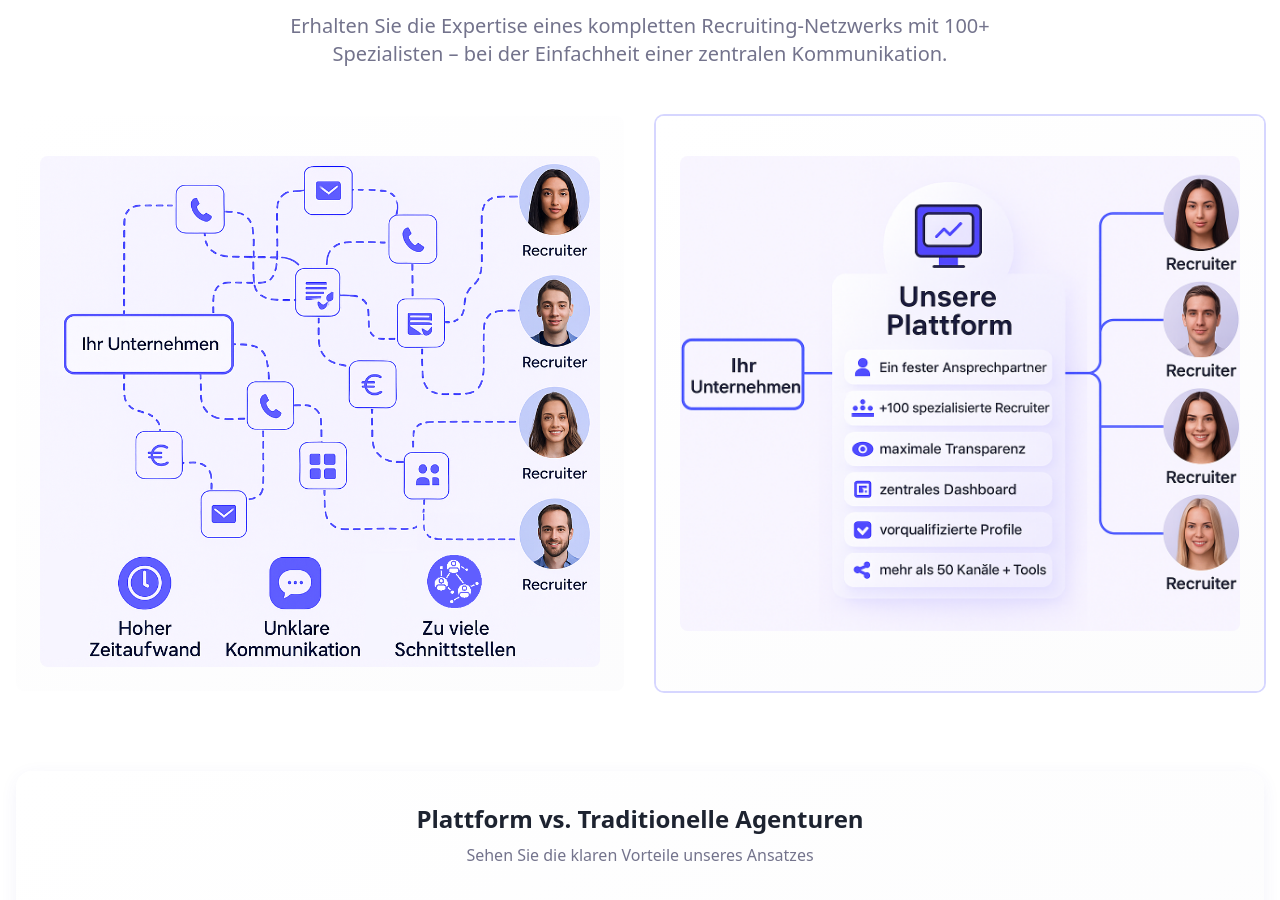
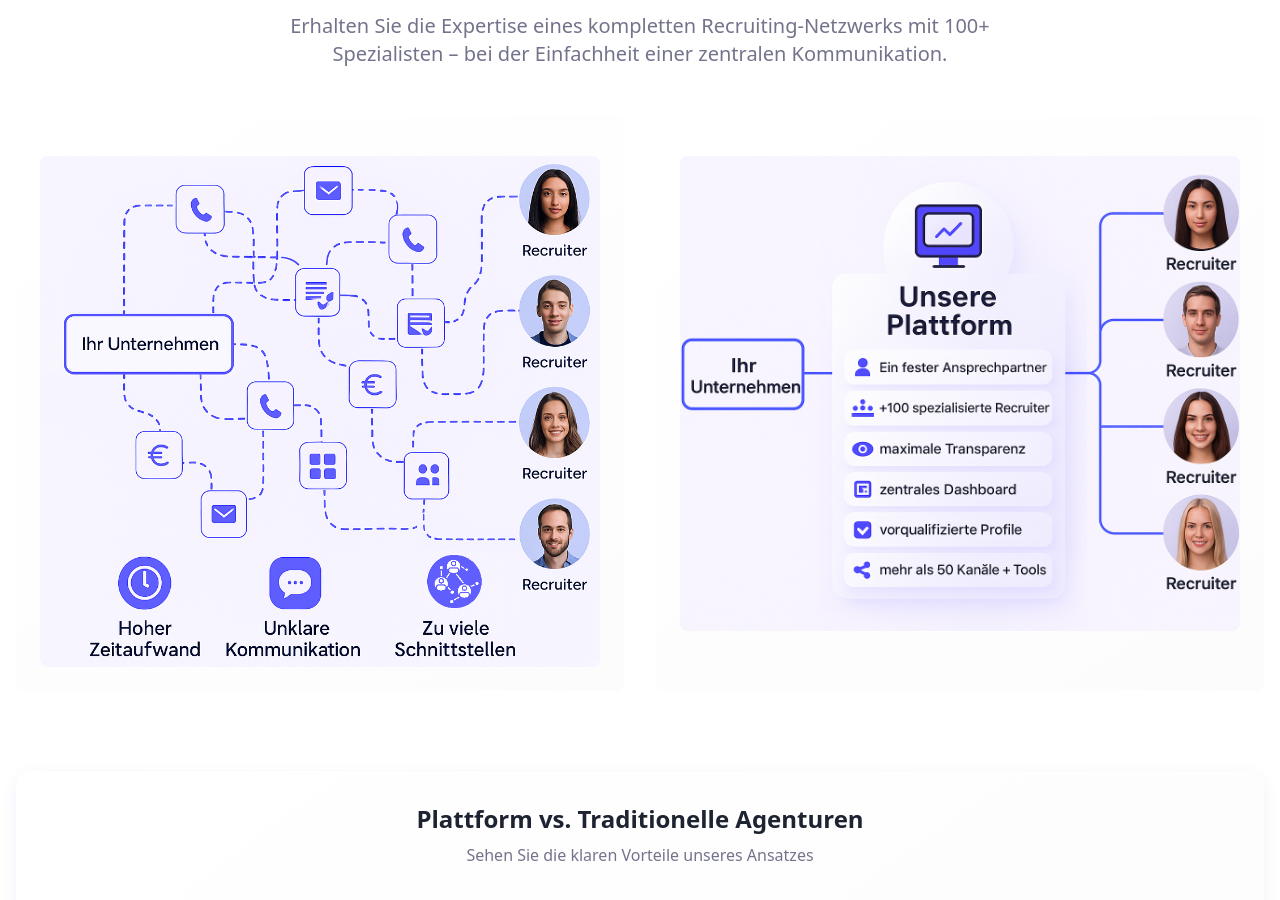
Before and after one commit to mzuther86/recruit-network-hub, a React (Vite) app: page / in a window 1280 px wide. Shown: the part 2378-3278 px from the top of the page. Built offline with nearby package versions, Linux system fonts and the light colour scheme.

Commit message:
Remove border from image
Removed the border from the image containers in the "before and after" section.

```diff
--- a/src/components/sections/Benefits.tsx
+++ b/src/components/sections/Benefits.tsx
@@ -112,7 +112,7 @@ const Benefits = () => {
             </Card>
 
             {/* Platform Process */}
-            <Card className="bg-gradient-card border-0 shadow-card ring-2 ring-primary/20">
+            <Card className="bg-gradient-card border-0 shadow-card">
               <CardContent className="p-6">
                 <div className="text-center mb-4">
 
```
